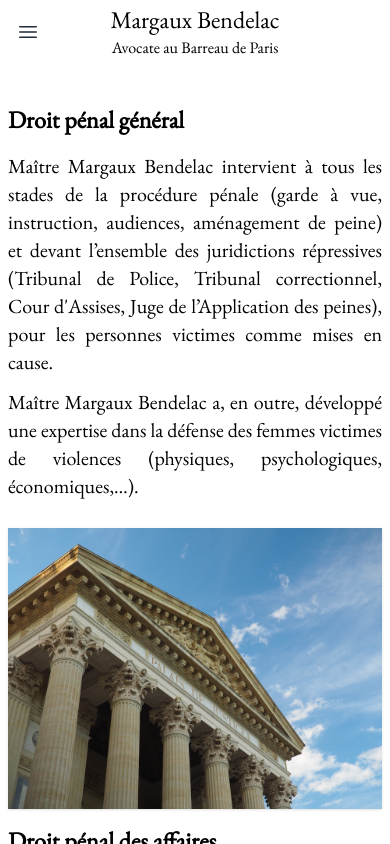
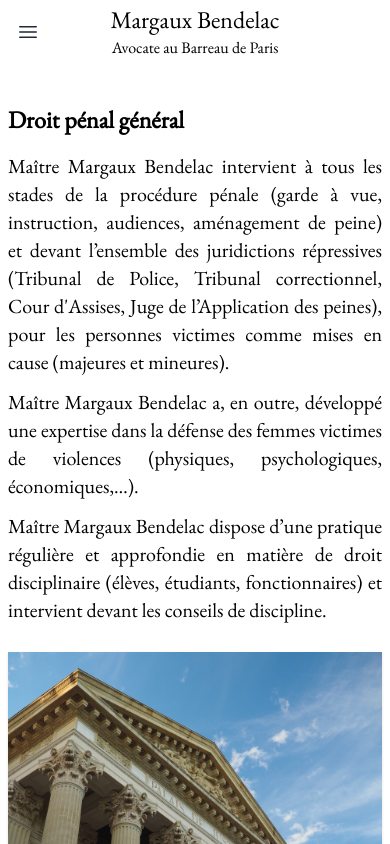
Before and after one commit to Chaloulou75/margauxbendelac2, a Nuxt app: page /competences in a window 390 px wide. Shown: the top 844 px of the page. Built offline with nearby package versions, Linux system fonts and the light colour scheme.

Commit message:
update margaux2

```diff
--- a/pages/competences.vue
+++ b/pages/competences.vue
@@ -19,12 +19,17 @@
             et devant l’ensemble des juridictions répressives (Tribunal de
             Police, Tribunal correctionnel, Cour d'Assises, Juge de
             l’Application des peines), pour les personnes victimes comme mises
-            en cause.
+            en cause (majeures et mineures).
           </p>
           <p class="mb-3 text-xl text-justify text-black md:text-2xl">
             Maître Margaux Bendelac a, en outre, développé une expertise dans la
             défense des femmes victimes de violences (physiques, psychologiques,
             économiques,…).
+          </p>
+          <p class="mb-3 text-xl text-justify text-black md:text-2xl">
+            Maître Margaux Bendelac dispose d’une pratique régulière et
+            approfondie en matière de droit disciplinaire (élèves, étudiants,
+            fonctionnaires) et intervient devant les conseils de discipline.
           </p>
         </div>
         <img
--- a/pages/contact.vue
+++ b/pages/contact.vue
@@ -1,5 +1,5 @@
 <script setup>
-import { AtSymbolIcon, MapPinIcon } from "@heroicons/vue/24/outline";
+import { PhoneIcon, AtSymbolIcon, MapPinIcon } from "@heroicons/vue/24/outline";
 </script>
 <template>
   <div
```
